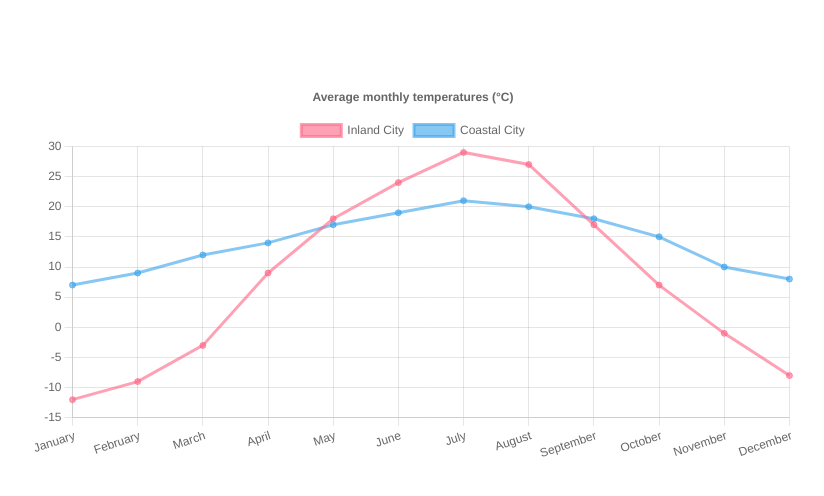
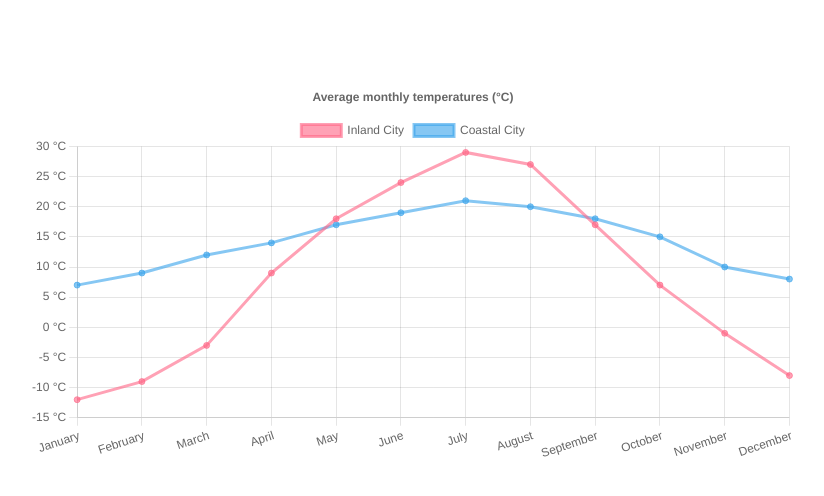
Before and after one commit to edvinpontuslarsson/ts-chart.js-example, a React (Create React App) app: page / in a window 1280 px wide. Shown: the top 496 px of the page, without its empty margins (227-1051 px from the left). Built offline with nearby package versions, Linux system fonts and the light colour scheme.

Commit message:
adds celcius y axis

```diff
--- a/src/components/AvgTemperaturesChart.tsx
+++ b/src/components/AvgTemperaturesChart.tsx
@@ -59,6 +59,13 @@ export default function AvgTemperaturesChart(props: IProps) {
               text: 'Average monthly temperatures (°C)',
             },
           },
+          scales: {
+            y: {
+              ticks: {
+                callback: (temperature) => `${temperature} °C`,
+              },
+            },
+          },
         }}
       />
     </div>
```
